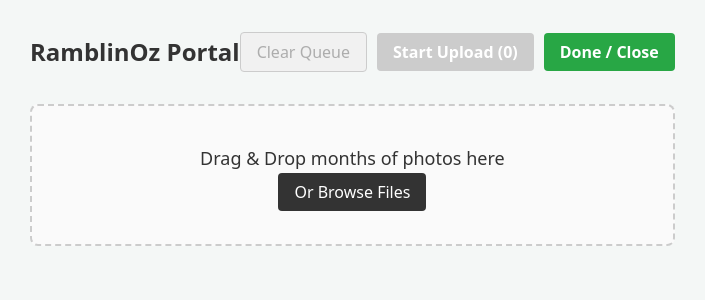
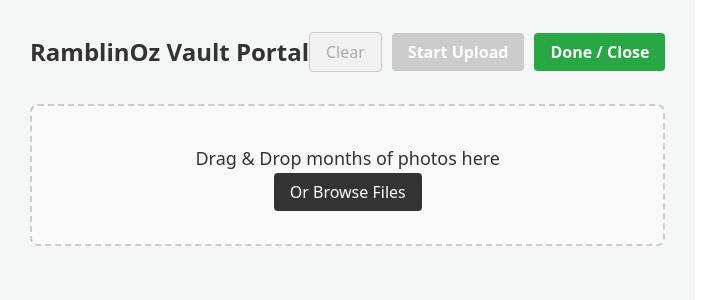
Before and after one commit to rambilinOz/ramblinoz-uploader, a React (Vite) app: page / in a window 1280 px wide. Shown: the top 300 px of the page, without its empty margins (0-708 px from the left). Built offline with nearby package versions, Linux system fonts and the light colour scheme.

Commit message:
update to provide batch image uploads

```diff
--- a/src/components/VaultDashboard.tsx
+++ b/src/components/VaultDashboard.tsx
@@ -1,31 +1,28 @@
+// VaultDashboard.tsx
 import React, { useState, useRef } from 'react';
 import ImageWorker from '../workers/imageProcessor.worker?worker';
 import { CloudflareService } from '../services/cloudflare.service';
-
-// Added 'cancelled' to the status options
-interface QueuedFile {
-  id: string;
-  file: File;
-  status:
-    | 'pending'
-    | 'processing'
-    | 'success'
-    | 'skipped'
-    | 'error'
-    | 'cancelled';
-  message?: string;
-}
 
 export const VaultDashboard: React.FC = () => {
   // ---------------------------------------------------------
   // STATE MANAGEMENT
   // ---------------------------------------------------------
-  const [queue, setQueue] = useState<QueuedFile[]>([]);
+  const [queue, setQueue] = useState<File[]>([]);
   const [isProcessing, setIsProcessing] = useState(false);
+  const [completed, setCompleted] = useState(false);
   const [dragActive, setDragActive] = useState(false);
 
+  // New UI Progress State
+  const [progress, setProgress] = useState({
+    percent: 0,
+    activeFileName: '',
+    activeFileSize: '',
+    statusText: ''
+  });
+  const [failedFiles, setFailedFiles] = useState<string[]>([]);
+
   const workerRef = useRef<Worker | null>(null);
-  const cancelRef = useRef<boolean>(false); // Tracks if the user clicked Cancel
+  const cancelRef = useRef<boolean>(false);
 
   // ---------------------------------------------------------
   // DRAG AND DROP HANDLERS
@@ -54,28 +51,27 @@
 
   const addFilesToQueue = (files: File[]) => {
     const imageFiles = files.filter((file) => file.type.startsWith('image/'));
-    const newQueueItems: QueuedFile[] = imageFiles.map((file) => ({
-      id: crypto.randomUUID(),
-      file,
-      status: 'pending',
-    }));
-    setQueue((prev) => [...prev, ...newQueueItems]);
+    setQueue((prev) => [...prev, ...imageFiles]);
+    setCompleted(false);
+    setFailedFiles([]);
+    setProgress({ percent: 0, activeFileName: '', activeFileSize: '', statusText: '' });
   };
 
   const clearQueue = () => {
     if (isProcessing) return;
     setQueue([]);
+    setFailedFiles([]);
+    setCompleted(false);
   };
 
   // ---------------------------------------------------------
-  // CORE PROCESSING ENGINE
+  // CORE PROCESSING ENGINE (The Chunking Architecture)
   // ---------------------------------------------------------
   const processSingleFile = (file: File): Promise<any> => {
     return new Promise((resolve) => {
       if (!workerRef.current) workerRef.current = new ImageWorker();
       workerRef.current.onmessage = (e: MessageEvent) => resolve(e.data);
-      workerRef.current.onerror = (err) =>
-        resolve({ success: false, error: err.message });
+      workerRef.current.onerror = (err) => resolve({ success: false, error: err.message });
       workerRef.current.postMessage(file);
     });
   };
@@ -83,178 +79,107 @@
   const startBatchProcess = async () => {
     if (queue.length === 0 || isProcessing) return;
     setIsProcessing(true);
-    cancelRef.current = false; // Reset cancel flag before starting
+    cancelRef.current = false;
 
-    for (let i = 0; i < queue.length; i++) {
-      // 1. Check if user clicked Cancel
-      if (cancelRef.current) {
-        setQueue((prev) =>
-          prev.map((item) =>
-            item.status === 'pending'
-              ? { ...item, status: 'cancelled', message: 'Cancelled by user' }
-              : item
-          )
-        );
-        break; // Stop the loop entirely
-      }
+    let currentBatch: any[] = [];
+    let localFailed: string[] = [];
 
-      const currentItem = queue[i];
-      if (currentItem.status !== 'pending') continue;
-
-      setQueue((prev) =>
-        prev.map((item) =>
-          item.id === currentItem.id ? { ...item, status: 'processing' } : item
-        )
-      );
+    // Helper function to safely transmit chunks to the Edge
+    const sendBatch = async () => {
+      if (currentBatch.length === 0) return;
+      setProgress(prev => ({ ...prev, statusText: `Transmitting batch of ${currentBatch.length} images to Cloudflare...` }));
 
       try {
-        const workerResult = await processSingleFile(currentItem.file);
-        if (!workerResult.success)
-          throw new Error(workerResult.error || 'Worker failed');
+        const resp = await CloudflareService.uploadBatchToVault(currentBatch);
+        if (resp.skipped && resp.skipped.length > 0) {
+          localFailed.push(...resp.skipped.map((s: string) => `${s} (Duplicate in D1)`));
+        }
+      } catch (e: any) {
+        localFailed.push(...currentBatch.map(f => `${f.originalName} (Network Error)`));
+      }
+      currentBatch = []; // Purge batch from RAM
+    };
 
-        const dbResponse = await CloudflareService.uploadToVault(
-          workerResult.blob,
-          workerResult.exif,
-          workerResult.originalName
-        );
+    // Sequential Extraction Loop
+    for (let i = 0; i < queue.length; i++) {
+      if (cancelRef.current) break;
 
-        if (
-          dbResponse.skipped &&
-          dbResponse.skipped.includes(workerResult.originalName)
-        ) {
-          setQueue((prev) =>
-            prev.map((item) =>
-              item.id === currentItem.id
-                ? {
-                    ...item,
-                    status: 'skipped',
-                    message: 'Duplicate found in D1',
-                  }
-                : item
-            )
-          );
-        } else {
-          setQueue((prev) =>
-            prev.map((item) =>
-              item.id === currentItem.id
-                ? { ...item, status: 'success', message: 'Saved to Vault' }
-                : item
-            )
-          );
+      const file = queue[i];
+      const percent = Math.round((i / queue.length) * 100);
+
+      // 1. Update Single-Line UI
+      setProgress({
+        percent,
+        activeFileName: file.name,
+        activeFileSize: (file.size / 1024 / 1024).toFixed(2) + ' MB',
+        statusText: 'Extracting EXIF & Optimizing WebP...'
+      });
+
+      try {
+        // 2. Process locally via RAM
+        const result = await processSingleFile(file);
+        if (!result.success) {
+          localFailed.push(`${file.name} (Worker Failed)`);
+          continue;
         }
-      } catch (error: any) {
-        setQueue((prev) =>
-          prev.map((item) =>
-            item.id === currentItem.id
-              ? { ...item, status: 'error', message: error.message }
-              : item
-          )
-        );
+
+        const fileDate = result.exif.date || new Date().toISOString().split('T')[0];
+
+        // 3. Batch Boundaries: 20 Items OR Date Change
+        if (currentBatch.length >= 20 || (currentBatch.length > 0 && currentBatch[0].date !== fileDate)) {
+          await sendBatch();
+        }
+
+        currentBatch.push({ ...result, date: fileDate });
+      } catch(e) {
+        localFailed.push(`${file.name} (Processing Error)`);
       }
     }
 
+    // Wrap up remainder
+    if (!cancelRef.current) {
+      await sendBatch();
+      setProgress({ percent: 100, activeFileName: '', activeFileSize: '', statusText: 'Upload Complete!' });
+      setCompleted(true);
+    } else {
+      setProgress(prev => ({ ...prev, statusText: 'Cancelled by User.' }));
+    }
+
+    setFailedFiles(localFailed);
     setIsProcessing(false);
   };
 
-  const cancelUpload = () => {
-    cancelRef.current = true;
-  };
+  const cancelUpload = () => { cancelRef.current = true; };
 
   const handleCloseModal = () => {
-    // This sends the signal up to the Vanilla JS Main Dashboard
     if (window.parent) {
       window.parent.postMessage({ action: 'RAMBLINOZ_UPLOAD_COMPLETE' }, '*');
-    } else {
-      console.log('No parent window found to send close signal to.');
     }
   };
 
   // ---------------------------------------------------------
   // UI RENDERING
   // ---------------------------------------------------------
-  const pendingCount = queue.filter((q) => q.status === 'pending').length;
-  const successCount = queue.filter((q) => q.status === 'success').length;
-  const skippedCount = queue.filter((q) => q.status === 'skipped').length;
+  return (
+    <div style={{ width: '100%', padding: '20px 30px', boxSizing: 'border-box', fontFamily: 'system-ui', color: '#333' }}>
 
-  return (
-    <div
-      style={{
-        width: '100%',
-        padding: '20px 30px',
-        boxSizing: 'border-box',
-        fontFamily: 'system-ui',
-        color: '#333',
-      }}
-    >
-      <div
-        style={{
-          display: 'flex',
-          justifyContent: 'space-between',
-          alignItems: 'center',
-          marginBottom: '20px',
-        }}
-      >
-        <h2>RamblinOz Portal</h2>
+      {/* HEADER */}
+      <div style={{ display: 'flex', justifyContent: 'space-between', alignItems: 'center', marginBottom: '20px' }}>
+        <h2>RamblinOz Vault Portal</h2>
         <div>
           {isProcessing ? (
-            <button
-              onClick={cancelUpload}
-              style={{
-                padding: '8px 16px',
-                background: '#dc3545',
-                color: 'white',
-                border: 'none',
-                borderRadius: '4px',
-                cursor: 'pointer',
-                fontWeight: 'bold',
-              }}
-            >
+            <button onClick={cancelUpload} style={{ padding: '8px 16px', background: '#dc3545', color: 'white', border: 'none', borderRadius: '4px', cursor: 'pointer', fontWeight: 'bold' }}>
               Stop / Cancel
             </button>
           ) : (
             <>
-              <button
-                onClick={clearQueue}
-                disabled={queue.length === 0}
-                style={{
-                  padding: '8px 16px',
-                  marginRight: '10px',
-                  background: '#f1f1f1',
-                  border: '1px solid #ccc',
-                  borderRadius: '4px',
-                  cursor: queue.length === 0 ? 'not-allowed' : 'pointer',
-                }}
-              >
-                Clear Queue
+              <button onClick={clearQueue} disabled={queue.length === 0} style={{ padding: '8px 16px', marginRight: '10px', background: '#f1f1f1', border: '1px solid #ccc', borderRadius: '4px', cursor: queue.length === 0 ? 'not-allowed' : 'pointer' }}>
+                Clear
               </button>
-              <button
-                onClick={startBatchProcess}
-                disabled={pendingCount === 0}
-                style={{
-                  padding: '8px 16px',
-                  marginRight: '10px',
-                  background: pendingCount === 0 ? '#ccc' : '#007BFF',
-                  color: 'white',
-                  border: 'none',
-                  borderRadius: '4px',
-                  cursor: pendingCount === 0 ? 'not-allowed' : 'pointer',
-                  fontWeight: 'bold',
-                }}
-              >
-                Start Upload ({pendingCount})
+              <button onClick={startBatchProcess} disabled={queue.length === 0 || completed} style={{ padding: '8px 16px', marginRight: '10px', background: (queue.length === 0 || completed) ? '#ccc' : '#007BFF', color: 'white', border: 'none', borderRadius: '4px', cursor: (queue.length === 0 || completed) ? 'not-allowed' : 'pointer', fontWeight: 'bold' }}>
+                Start Upload
               </button>
-              <button
-                onClick={handleCloseModal}
-                style={{
-                  padding: '8px 16px',
-                  background: '#28a745',
-                  color: 'white',
-                  border: 'none',
-                  borderRadius: '4px',
-                  cursor: 'pointer',
-                  fontWeight: 'bold',
-                }}
-              >
+              <button onClick={handleCloseModal} style={{ padding: '8px 16px', background: '#28a745', color: 'white', border: 'none', borderRadius: '4px', cursor: 'pointer', fontWeight: 'bold' }}>
                 Done / Close
               </button>
             </>
@@ -262,164 +187,72 @@
         </div>
       </div>
 
-      {/* DRAG AND DROP ZONE */}
-      <div
-        onDragEnter={handleDrag}
-        onDragLeave={handleDrag}
-        onDragOver={handleDrag}
-        onDrop={handleDrop}
-        style={{
-          border: `2px dashed ${dragActive ? '#007BFF' : '#ccc'}`,
-          backgroundColor: dragActive ? '#f0f8ff' : '#fafafa',
-          padding: '40px',
-          textAlign: 'center',
-          borderRadius: '8px',
-          marginBottom: '20px',
-          transition: 'all 0.2s ease',
-          opacity: isProcessing ? 0.5 : 1,
-          pointerEvents: isProcessing ? 'none' : 'auto',
-        }}
-      >
-        <p style={{ fontSize: '18px', margin: '0 0 10px 0' }}>
-          Drag & Drop months of photos here
-        </p>
-        <input
-          type="file"
-          multiple
-          accept="image/*"
-          onChange={handleFileSelect}
-          style={{ display: 'none' }}
-          id="file-upload"
-          disabled={isProcessing}
-        />
-        <label
-          htmlFor="file-upload"
+      {/* CONDITIONAL UI: EITHER PROCESSING/COMPLETE SCREEN OR DRAG/DROP ZONE */}
+      {(isProcessing || completed) ? (
+
+        /* THE NEW PROGRESS UI */
+        <div style={{ background: '#fff', padding: '30px', borderRadius: '8px', border: '1px solid #ddd', textAlign: 'center' }}>
+          {completed ? (
+            <div>
+               <h3 style={{color: '#28a745', fontSize: '24px', marginBottom: '10px'}}>✅ Transmission Complete</h3>
+               <p style={{color: '#666'}}>All eligible files have been synced to the D1 Database and R2 Storage.</p>
+
+               {failedFiles.length > 0 && (
+                 <div style={{textAlign: 'left', marginTop: '25px', background: '#fff3f3', padding: '15px', borderRadius: '6px', borderLeft: '4px solid #dc3545'}}>
+                     <h4 style={{margin: '0 0 10px 0', color: '#dc3545'}}>⚠️ Skipped / Protected Files ({failedFiles.length})</h4>
+                     <ul style={{margin: 0, paddingLeft: '20px', fontSize: '14px', color: '#666', maxHeight: '150px', overflowY: 'auto'}}>
+                         {failedFiles.map((f, i) => <li key={i}>{f}</li>)}
+                     </ul>
+                 </div>
+               )}
+            </div>
+          ) : (
+            <div style={{maxWidth: '500px', margin: '0 auto'}}>
+                <div style={{display: 'flex', justifyContent: 'space-between', marginBottom: '8px', fontSize: '14px'}}>
+                  <strong style={{color: '#007BFF'}}>{progress.statusText}</strong>
+                  <span style={{color: '#666'}}>{progress.percent}%</span>
+                </div>
+
+                {/* Visual Progress Bar */}
+                <div style={{ background: '#e9ecef', height: '20px', borderRadius: '10px', overflow: 'hidden', marginBottom: '15px' }}>
+                    <div style={{ width: `${progress.percent}%`, background: '#007BFF', height: '100%', transition: 'width 0.3s ease' }} />
+                </div>
+
+                {/* Single Line Detail Text */}
+                {progress.activeFileName && (
+                  <div style={{fontSize: '13px', color: '#666', background: '#f8f9fa', padding: '8px', borderRadius: '4px', fontFamily: 'monospace'}}>
+                    Processing: <strong>{progress.activeFileName}</strong> ({progress.activeFileSize})
+                  </div>
+                )}
+            </div>
+          )}
+        </div>
+      ) : (
+
+        /* ORIGINAL DRAG AND DROP ZONE */
+        <div
+          onDragEnter={handleDrag} onDragLeave={handleDrag} onDragOver={handleDrag} onDrop={handleDrop}
           style={{
-            background: '#333',
-            color: '#fff',
-            padding: '8px 16px',
-            borderRadius: '4px',
-            cursor: 'pointer',
+            border: `2px dashed ${dragActive ? '#007BFF' : '#ccc'}`,
+            backgroundColor: dragActive ? '#f0f8ff' : '#fafafa',
+            padding: '40px', textAlign: 'center', borderRadius: '8px',
+            transition: 'all 0.2s ease'
           }}
         >
-          Or Browse Files
-        </label>
-      </div>
+          <p style={{ fontSize: '18px', margin: '0 0 10px 0' }}>Drag & Drop months of photos here</p>
+          <input type="file" multiple accept="image/*" onChange={handleFileSelect} style={{ display: 'none' }} id="file-upload" />
+          <label htmlFor="file-upload" style={{ background: '#333', color: '#fff', padding: '8px 16px', borderRadius: '4px', cursor: 'pointer' }}>
+            Or Browse Files
+          </label>
 
-      {/* STATS ROW */}
-      {queue.length > 0 && (
-        <div
-          style={{
-            display: 'flex',
-            gap: '20px',
-            marginBottom: '15px',
-            fontSize: '14px',
-            padding: '10px',
-            background: '#eef2f5',
-            borderRadius: '6px',
-          }}
-        >
-          <strong>Queue: {queue.length}</strong>
-          <span style={{ color: 'blue' }}>Pending: {pendingCount}</span>
-          <span style={{ color: 'green' }}>Success: {successCount}</span>
-          <span style={{ color: 'orange' }}>Skipped: {skippedCount}</span>
+          {queue.length > 0 && (
+            <div style={{marginTop: '20px', color: '#007BFF', fontWeight: 'bold'}}>
+               📥 {queue.length} images staged and ready for transmission.
+            </div>
+          )}
         </div>
       )}
 
-      {/* LIST VIEW OF PROCESSING FILES */}
-      {queue.length > 0 && (
-        <div
-          style={{
-            border: '1px solid #eee',
-            borderRadius: '8px',
-            maxHeight: '500px',
-            overflowY: 'auto',
-          }}
-        >
-          <table
-            style={{
-              width: '100%',
-              borderCollapse: 'collapse',
-              fontSize: '14px',
-            }}
-          >
-            <thead
-              style={{ background: '#f9f9f9', position: 'sticky', top: 0 }}
-            >
-              <tr>
-                <th
-                  style={{
-                    padding: '10px',
-                    textAlign: 'left',
-                    borderBottom: '1px solid #ddd',
-                  }}
-                >
-                  File Name
-                </th>
-                <th
-                  style={{
-                    padding: '10px',
-                    textAlign: 'left',
-                    borderBottom: '1px solid #ddd',
-                  }}
-                >
-                  Size
-                </th>
-                <th
-                  style={{
-                    padding: '10px',
-                    textAlign: 'left',
-                    borderBottom: '1px solid #ddd',
-                  }}
-                >
-                  Status
-                </th>
-              </tr>
-            </thead>
-            <tbody>
-              {queue.map((item) => (
-                <tr
-                  key={item.id}
-                  style={{
-                    borderBottom: '1px solid #eee',
-                    background:
-                      item.status === 'error' ? '#ffeeee' : 'transparent',
-                  }}
-                >
-                  <td style={{ padding: '10px', fontFamily: 'monospace' }}>
-                    {item.file.name}
-                  </td>
-                  <td style={{ padding: '10px', color: '#666' }}>
-                    {(item.file.size / 1024 / 1024).toFixed(2)} MB
-                  </td>
-                  <td style={{ padding: '10px' }}>
-                    {item.status === 'pending' && (
-                      <span style={{ color: '#999' }}>⏳ Waiting</span>
-                    )}
-                    {item.status === 'processing' && (
-                      <span style={{ color: '#007BFF', fontWeight: 'bold' }}>
-                        ⚙️ Processing...
-                      </span>
-                    )}
-                    {item.status === 'success' && (
-                      <span style={{ color: 'green' }}>✅ {item.message}</span>
-                    )}
-                    {item.status === 'skipped' && (
-                      <span style={{ color: 'orange' }}>⚠️ {item.message}</span>
-                    )}
-                    {item.status === 'error' && (
-                      <span style={{ color: 'red' }}>❌ {item.message}</span>
-                    )}
-                    {item.status === 'cancelled' && (
-                      <span style={{ color: '#666' }}>🛑 {item.message}</span>
-                    )}
-                  </td>
-                </tr>
-              ))}
-            </tbody>
-          </table>
-        </div>
-      )}
     </div>
   );
 };
```
Also changed, not shown: src/services/cloudflare.service.ts (+53 -27 lines).
